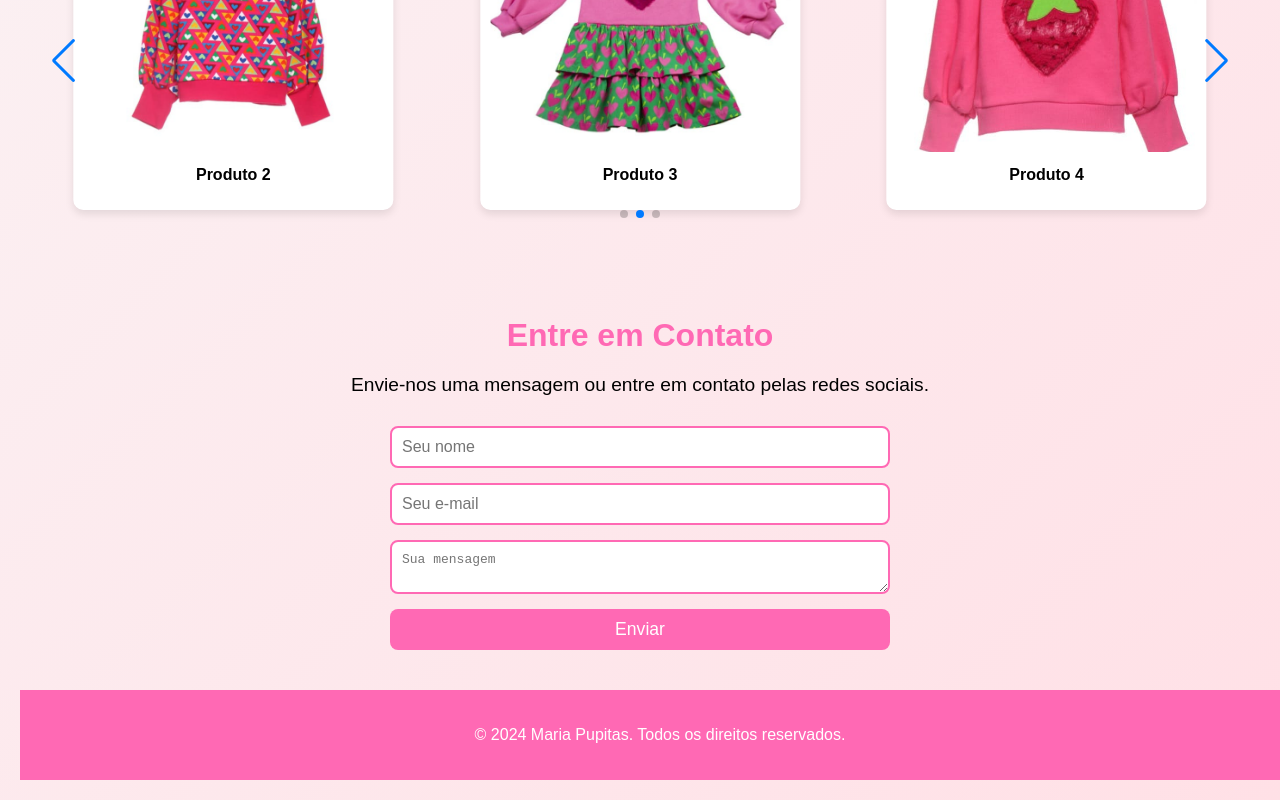
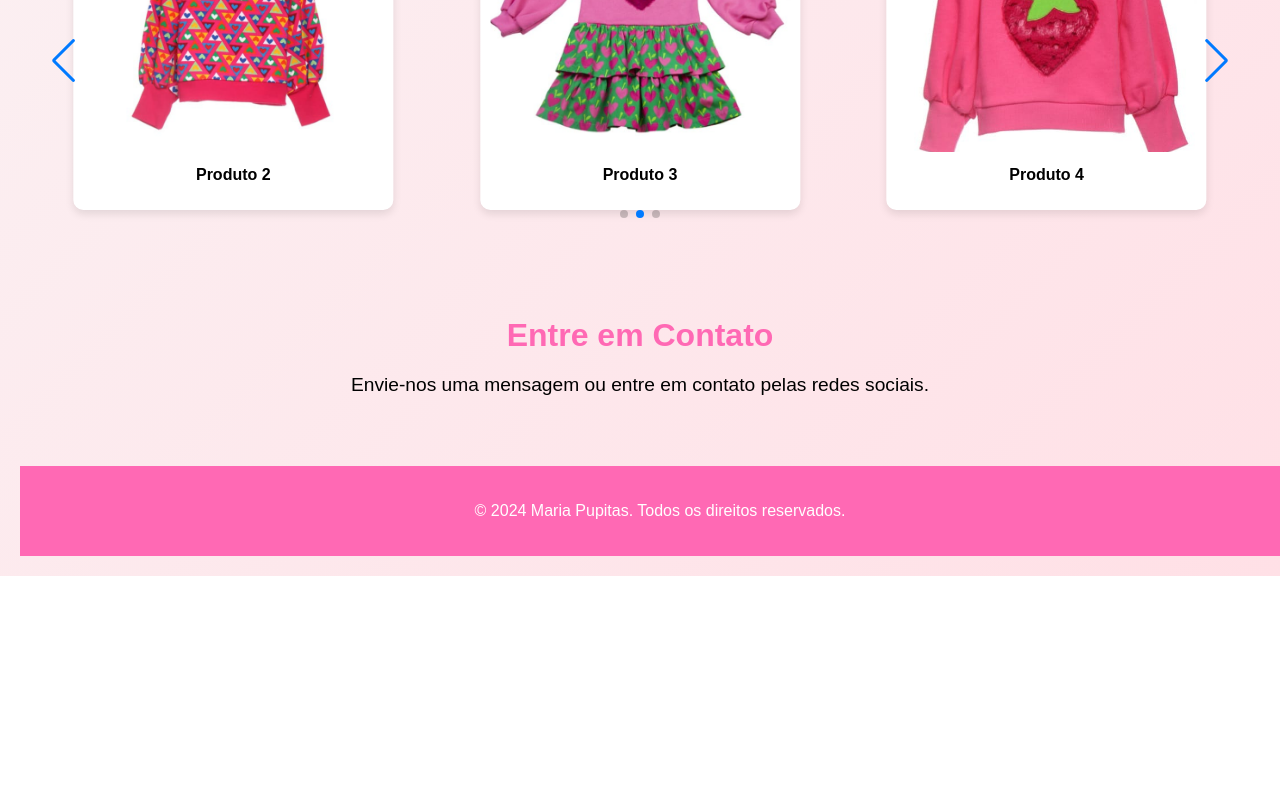
Before and after one commit to hedy44/pupitas, a React (Create React App) app: page / in a window 1280 px wide. Shown: the part 1377-2177 px from the top of the page. After the commit the page ends 1953 px from the top, so only its background shows below. Built offline with nearby package versions, Linux system fonts and the light colour scheme.

Commit message:
cleaning js

```diff
--- a/src/components/Contato.js
+++ b/src/components/Contato.js
@@ -6,12 +6,7 @@ function Contato() {
     <section className="contato">
       <h2>Entre em Contato</h2>
       <p>Envie-nos uma mensagem ou entre em contato pelas redes sociais.</p>
-      <form>
-        <input type="text" placeholder="Seu nome" />
-        <input type="email" placeholder="Seu e-mail" />
-        <textarea placeholder="Sua mensagem"></textarea>
-        <button type="submit">Enviar</button>
-      </form>
+
     </section>
   );
 }
```
